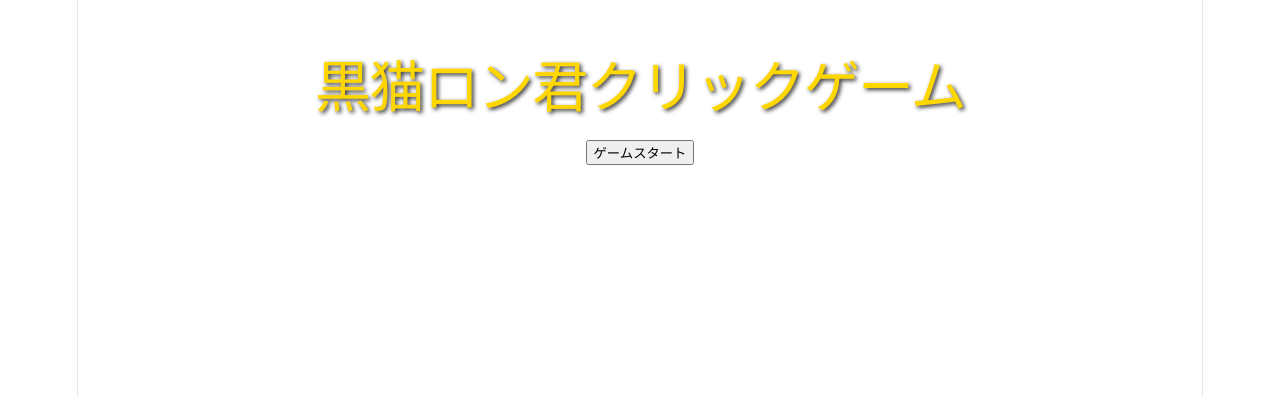
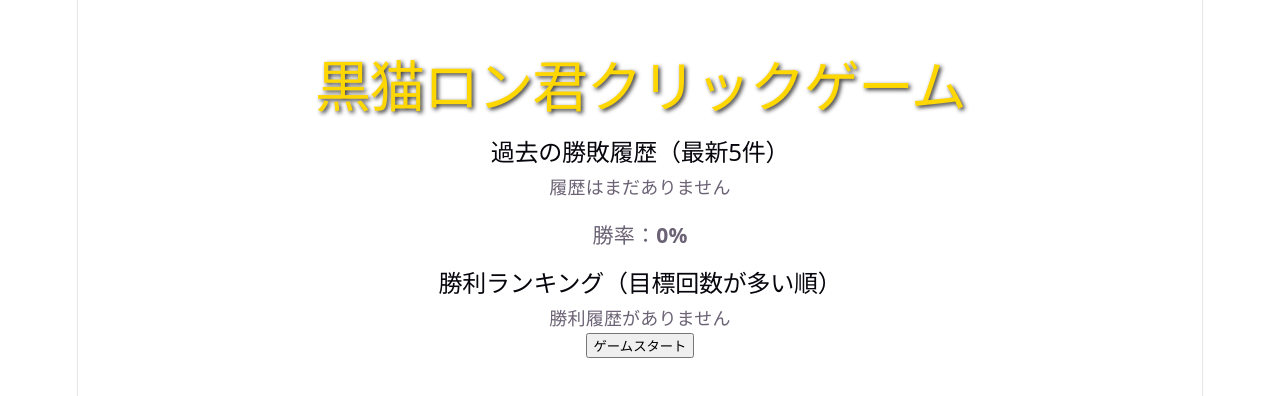
Before and after one commit to maki0315-1617/my-react-app, a React (Vite) app: page / in a window 1280 px wide. Shown: the top 396 px of the page. Built offline with nearby package versions, Linux system fonts and the light colour scheme.

Commit message:
ゲーム修正１

```diff
--- a/src/App.jsx
+++ b/src/App.jsx
@@ -3,11 +3,57 @@ import "./App.css";
 
 function App() {
   const [gameStarted, setGameStarted] = useState(false);
-  const [targetCount, setTargetCount] = useState(null); // ランダム回数
-  const [clickCount, setClickCount] = useState(0); // ロン君クリック回数
-  const [timer, setTimer] = useState(10); // 10秒タイマー
+  const [targetCount, setTargetCount] = useState(null);
+  const [clickCount, setClickCount] = useState(0);
+  const [timer, setTimer] = useState(10);
   const [isJumping, setIsJumping] = useState(false);
   const [gameEnded, setGameEnded] = useState(false);
+
+  // ★ localStorage の履歴
+  const [history, setHistory] = useState([]);
+
+  // -----------------------------
+  // 初回ロード時に localStorage から履歴を読み込む
+  // -----------------------------
+  useEffect(() => {
+    const saved = localStorage.getItem("ronkun-history");
+    if (saved) {
+      setHistory(JSON.parse(saved));
+    }
+  }, []);
+
+  // -----------------------------
+  // 履歴を localStorage に保存
+  // -----------------------------
+  const saveHistory = (result, target, clicks) => {
+    const newRecord = {
+      date: new Date().toLocaleString(),
+      result,
+      target,
+      clicks,
+    };
+
+    const updated = [newRecord, ...history].slice(0, 5); // 最新5件だけ保持
+    setHistory(updated);
+    localStorage.setItem("ronkun-history", JSON.stringify(updated));
+  };
+
+  // -----------------------------
+  // 勝率計算
+  // -----------------------------
+  const winRate = (() => {
+    if (history.length === 0) return 0;
+    const wins = history.filter((h) => h.result === "勝ち").length;
+    return Math.round((wins / history.length) * 100);
+  })();
+
+  // -----------------------------
+  // ランキング（勝ち数の多い順）
+  // -----------------------------
+  const ranking = (() => {
+    const wins = history.filter((h) => h.result === "勝ち");
+    return wins.sort((a, b) => b.target - a.target); // 目標回数が多い勝利を上位に
+  })();
 
   // -----------------------------
   // ゲーム開始
@@ -17,7 +63,7 @@ function App() {
     setGameEnded(false);
     setClickCount(0);
 
-    const random = Math.floor(Math.random() * 10) + 1; // 1〜10回
+    const random = Math.floor(Math.random() * 10) + 1;
     setTargetCount(random);
 
     setTimer(10);
@@ -31,7 +77,6 @@ function App() {
 
     setClickCount((prev) => prev + 1);
 
-    // ジャンプ演出
     if (!isJumping) {
       setIsJumping(true);
       setTimeout(() => setIsJumping(false), 300);
@@ -62,10 +107,14 @@ function App() {
   const finishGame = () => {
     setGameEnded(true);
 
-    if (clickCount === targetCount) {
+    const isWin = clickCount === targetCount;
+
+    if (isWin) {
       alert("🎉 あなたの勝利です！");
+      saveHistory("勝ち", targetCount, clickCount);
     } else {
       alert(`😿 あなたの負けです…（あなた: ${clickCount}回 / 目標: ${targetCount}回）`);
+      saveHistory("負け", targetCount, clickCount);
     }
 
     const again = window.confirm("もう一度ゲームしますか？");
@@ -95,6 +144,52 @@ function App() {
     <div className="app">
       <h1>黒猫ロン君クリックゲーム</h1>
 
+      {/* ★ 履歴テーブル表示 */}
+      <section>
+        <h2>過去の勝敗履歴（最新5件）</h2>
+
+        {history.length === 0 && <p>履歴はまだありません</p>}
+
+        {history.length > 0 && (
+          <table border="1" style={{ width: "100%", marginBottom: "20px" }}>
+            <thead>
+              <tr>
+                <th>日時</th>
+                <th>勝敗</th>
+                <th>目標回数</th>
+                <th>クリック回数</th>
+              </tr>
+            </thead>
+            <tbody>
+              {history.map((h, index) => (
+                <tr key={index}>
+                  <td>{h.date}</td>
+                  <td>{h.result}</td>
+                  <td>{h.target}</td>
+                  <td>{h.clicks}</td>
+                </tr>
+              ))}
+            </tbody>
+          </table>
+        )}
+
+        {/* ★ 勝率表示 */}
+        <h3>勝率：{winRate}%</h3>
+
+        {/* ★ ランキング表示 */}
+        <h2>勝利ランキング（目標回数が多い順）</h2>
+        {ranking.length === 0 && <p>勝利履歴がありません</p>}
+        {ranking.length > 0 && (
+          <ul>
+            {ranking.map((r, index) => (
+              <li key={index}>
+                {index + 1}位：{r.date} / 目標 {r.target}回 / 達成 {r.clicks}回
+              </li>
+            ))}
+          </ul>
+        )}
+      </section>
+
       {/* ゲーム開始ボタン */}
       {!gameStarted && (
         <button onClick={startGame} className="start-btn">
@@ -122,10 +217,7 @@ function App() {
         </>
       )}
 
-      {/* ゲーム終了後の画面クリア */}
-      {gameEnded && !gameStarted && (
-        <p>ゲームを終了しました。</p>
-      )}
+      {gameEnded && !gameStarted && <p>ゲームを終了しました。</p>}
     </div>
   );
 }
```
